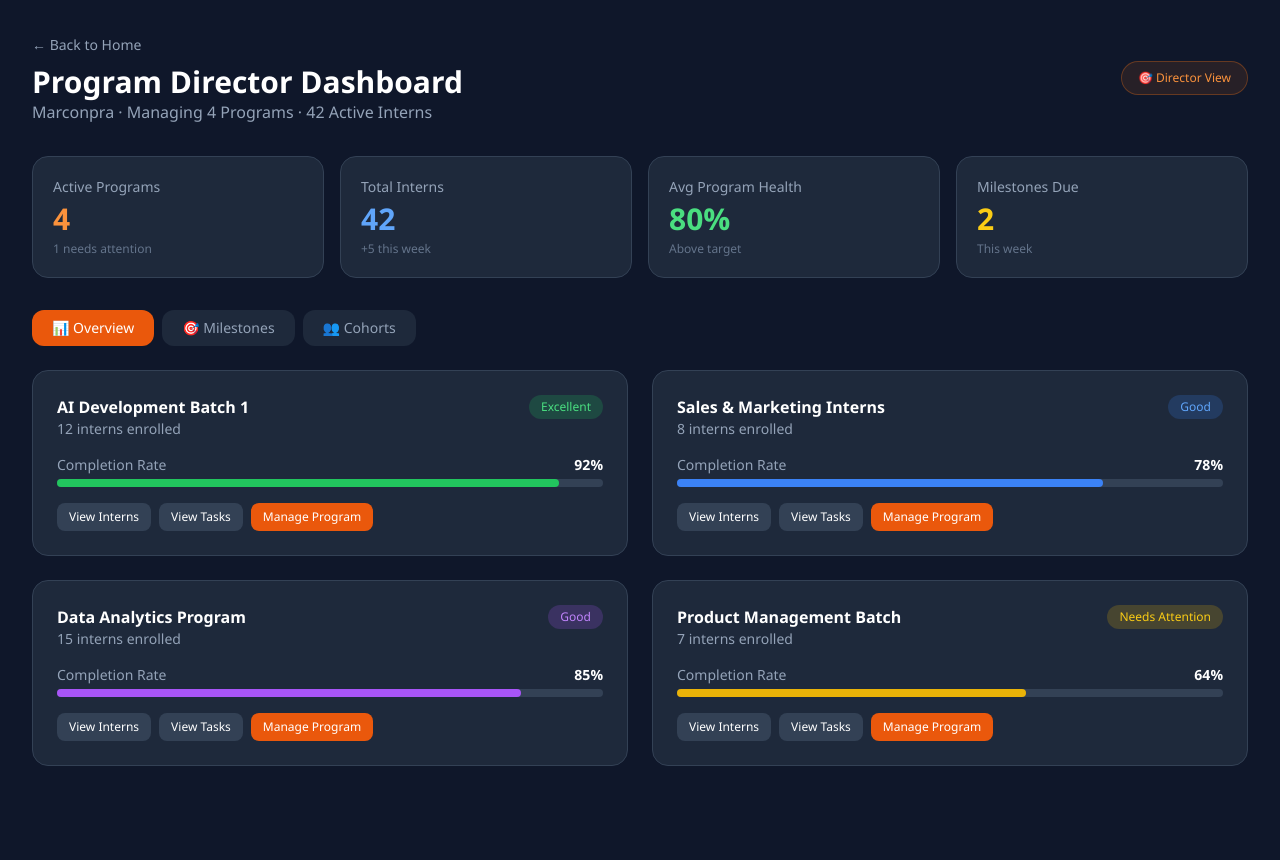
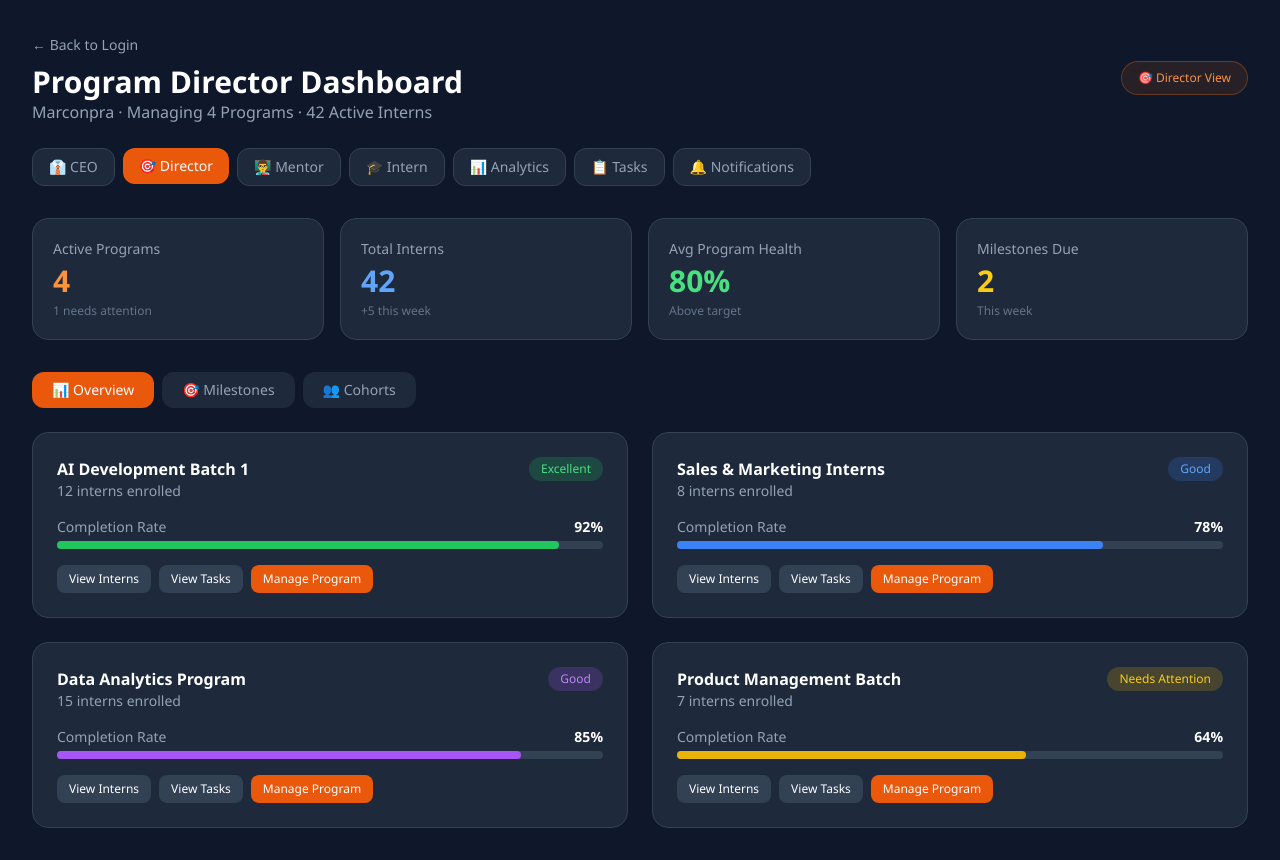
Before and after one commit to sunil3659/marconpra-ipms, a Next.js app: page /dashboard/director in a window 1280 px wide. Before the commit the page ends 800 px from the top, so only its background shows below. Built offline with nearby package versions, Linux system fonts and the light colour scheme.

Commit message:
Add navigation bar to all dashboards

```diff
--- a/app/dashboard/director/page.tsx
+++ b/app/dashboard/director/page.tsx
@@ -23,15 +23,38 @@ export default function DirectorDashboard() {
     <main className="min-h-screen bg-[#0f172a] p-8">
 
       {/* Header */}
-      <div className="flex items-center justify-between mb-8">
+      <div className="flex items-center justify-between mb-6">
         <div>
-          <Link href="/" className="text-slate-400 text-sm hover:text-white">← Back to Home</Link>
+          <Link href="/login" className="text-slate-400 text-sm hover:text-white">← Back to Login</Link>
           <h1 className="text-3xl font-bold text-white mt-2">Program Director Dashboard</h1>
           <p className="text-slate-400">Marconpra · Managing 4 Programs · 42 Active Interns</p>
         </div>
         <div className="bg-orange-500/10 border border-orange-500/30 text-orange-400 text-xs px-4 py-2 rounded-full">
           🎯 Director View
         </div>
+      </div>
+
+      {/* Navigation Bar */}
+      <div className="flex gap-2 mb-8 flex-wrap">
+        {[
+          { href: '/dashboard/ceo', label: '👔 CEO', active: false },
+          { href: '/dashboard/director', label: '🎯 Director', active: true },
+          { href: '/dashboard/mentor', label: '👨‍🏫 Mentor', active: false },
+          { href: '/dashboard/intern', label: '🎓 Intern', active: false },
+          { href: '/analytics', label: '📊 Analytics', active: false },
+          { href: '/tasks', label: '📋 Tasks', active: false },
+          { href: '/notifications', label: '🔔 Notifications', active: false },
+        ].map((item) => (
+          <Link key={item.href} href={item.href}>
+            <div className={`px-4 py-2 rounded-xl text-sm font-medium transition-all cursor-pointer ${
+              item.active
+                ? 'bg-orange-600 text-white'
+                : 'bg-[#1e293b] text-slate-400 hover:text-white border border-slate-700'
+            }`}>
+              {item.label}
+            </div>
+          </Link>
+        ))}
       </div>
 
       {/* Stats */}
--- a/app/dashboard/intern/page.tsx
+++ b/app/dashboard/intern/page.tsx
@@ -30,7 +30,6 @@ export default function InternDashboard() {
     if (status === 'Completed') return 'bg-green-500/20 text-green-400'
     if (status === 'In Progress') return 'bg-blue-500/20 text-blue-400'
     if (status === 'Under Review') return 'bg-yellow-500/20 text-yellow-400'
-    if (status === 'To Do') return 'bg-slate-500/20 text-slate-400'
     return 'bg-slate-500/20 text-slate-400'
   }
 
@@ -51,15 +50,38 @@ export default function InternDashboard() {
     <main className="min-h-screen bg-[#0f172a] p-8">
 
       {/* Header */}
-      <div className="flex items-center justify-between mb-8">
+      <div className="flex items-center justify-between mb-6">
         <div>
-          <Link href="/" className="text-slate-400 text-sm hover:text-white">← Back to Home</Link>
+          <Link href="/login" className="text-slate-400 text-sm hover:text-white">← Back to Login</Link>
           <h1 className="text-3xl font-bold text-white mt-2">Intern Dashboard</h1>
           <p className="text-slate-400">Welcome back, Rahul Sharma · AI Development Batch 1</p>
         </div>
         <div className="bg-green-500/10 border border-green-500/30 text-green-400 text-xs px-4 py-2 rounded-full">
           🎓 Intern View
         </div>
+      </div>
+
+      {/* Navigation Bar */}
+      <div className="flex gap-2 mb-8 flex-wrap">
+        {[
+          { href: '/dashboard/ceo', label: '👔 CEO', active: false },
+          { href: '/dashboard/director', label: '🎯 Director', active: false },
+          { href: '/dashboard/mentor', label: '👨‍🏫 Mentor', active: false },
+          { href: '/dashboard/intern', label: '🎓 Intern', active: true },
+          { href: '/analytics', label: '📊 Analytics', active: false },
+          { href: '/tasks', label: '📋 Tasks', active: false },
+          { href: '/notifications', label: '🔔 Notifications', active: false },
+        ].map((item) => (
+          <Link key={item.href} href={item.href}>
+            <div className={`px-4 py-2 rounded-xl text-sm font-medium transition-all cursor-pointer ${
+              item.active
+                ? 'bg-green-600 text-white'
+                : 'bg-[#1e293b] text-slate-400 hover:text-white border border-slate-700'
+            }`}>
+              {item.label}
+            </div>
+          </Link>
+        ))}
       </div>
 
       {/* Stats */}
--- a/app/dashboard/mentor/page.tsx
+++ b/app/dashboard/mentor/page.tsx
@@ -49,15 +49,38 @@ export default function MentorDashboard() {
     <main className="min-h-screen bg-[#0f172a] p-8">
 
       {/* Header */}
-      <div className="flex items-center justify-between mb-8">
+      <div className="flex items-center justify-between mb-6">
         <div>
-          <Link href="/" className="text-slate-400 text-sm hover:text-white">← Back to Home</Link>
+          <Link href="/login" className="text-slate-400 text-sm hover:text-white">← Back to Login</Link>
           <h1 className="text-3xl font-bold text-white mt-2">Mentor Dashboard</h1>
           <p className="text-slate-400">Marconpra · Managing 5 Interns · AI Evaluation Tools</p>
         </div>
         <div className="bg-purple-500/10 border border-purple-500/30 text-purple-400 text-xs px-4 py-2 rounded-full">
           👨‍🏫 Mentor View
         </div>
+      </div>
+
+      {/* Navigation Bar */}
+      <div className="flex gap-2 mb-8 flex-wrap">
+        {[
+          { href: '/dashboard/ceo', label: '👔 CEO', active: false },
+          { href: '/dashboard/director', label: '🎯 Director', active: false },
+          { href: '/dashboard/mentor', label: '👨‍🏫 Mentor', active: true },
+          { href: '/dashboard/intern', label: '🎓 Intern', active: false },
+          { href: '/analytics', label: '📊 Analytics', active: false },
+          { href: '/tasks', label: '📋 Tasks', active: false },
+          { href: '/notifications', label: '🔔 Notifications', active: false },
+        ].map((item) => (
+          <Link key={item.href} href={item.href}>
+            <div className={`px-4 py-2 rounded-xl text-sm font-medium transition-all cursor-pointer ${
+              item.active
+                ? 'bg-purple-600 text-white'
+                : 'bg-[#1e293b] text-slate-400 hover:text-white border border-slate-700'
+            }`}>
+              {item.label}
+            </div>
+          </Link>
+        ))}
       </div>
 
       {/* Stats */}
@@ -77,7 +100,6 @@ export default function MentorDashboard() {
       </div>
 
       <div className="grid grid-cols-1 md:grid-cols-3 gap-6">
-
         {/* Intern List */}
         <div className="bg-[#1e293b] border border-slate-700 rounded-2xl p-6">
           <h2 className="text-white font-bold text-lg mb-4">My Interns</h2>
@@ -109,8 +131,6 @@ export default function MentorDashboard() {
 
         {/* Evaluation Panel */}
         <div className="md:col-span-2 flex flex-col gap-6">
-
-          {/* Selected Intern Info */}
           <div className="bg-[#1e293b] border border-slate-700 rounded-2xl p-6">
             <h2 className="text-white font-bold text-lg mb-4">
               Evaluating: {selectedIntern.name}
@@ -147,7 +167,6 @@ export default function MentorDashboard() {
             </div>
           </div>
 
-          {/* AI Narrative Output */}
           <div className="bg-[#1e293b] border border-purple-900/50 rounded-2xl p-6">
             <h2 className="text-white font-bold text-lg mb-3">🤖 AI Evaluation Narrative</h2>
             {narrative ? (
@@ -168,7 +187,6 @@ export default function MentorDashboard() {
               </div>
             )}
           </div>
-
         </div>
       </div>
     </main>
```
